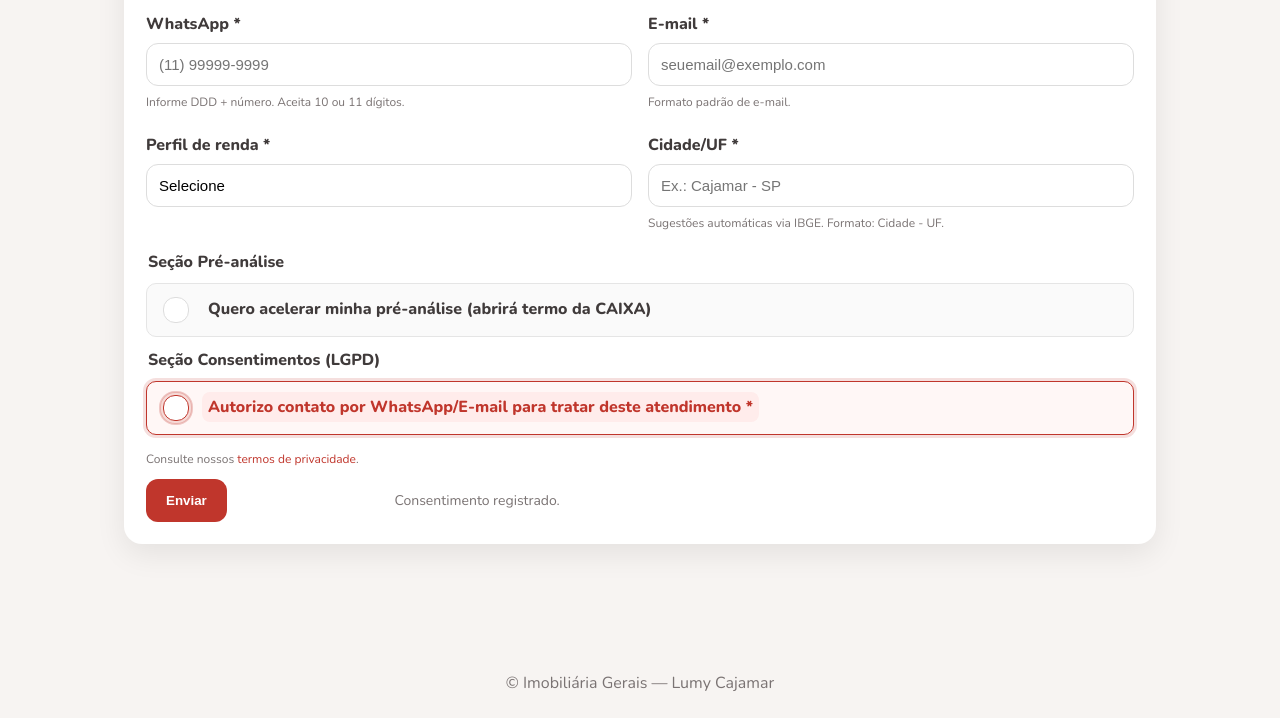
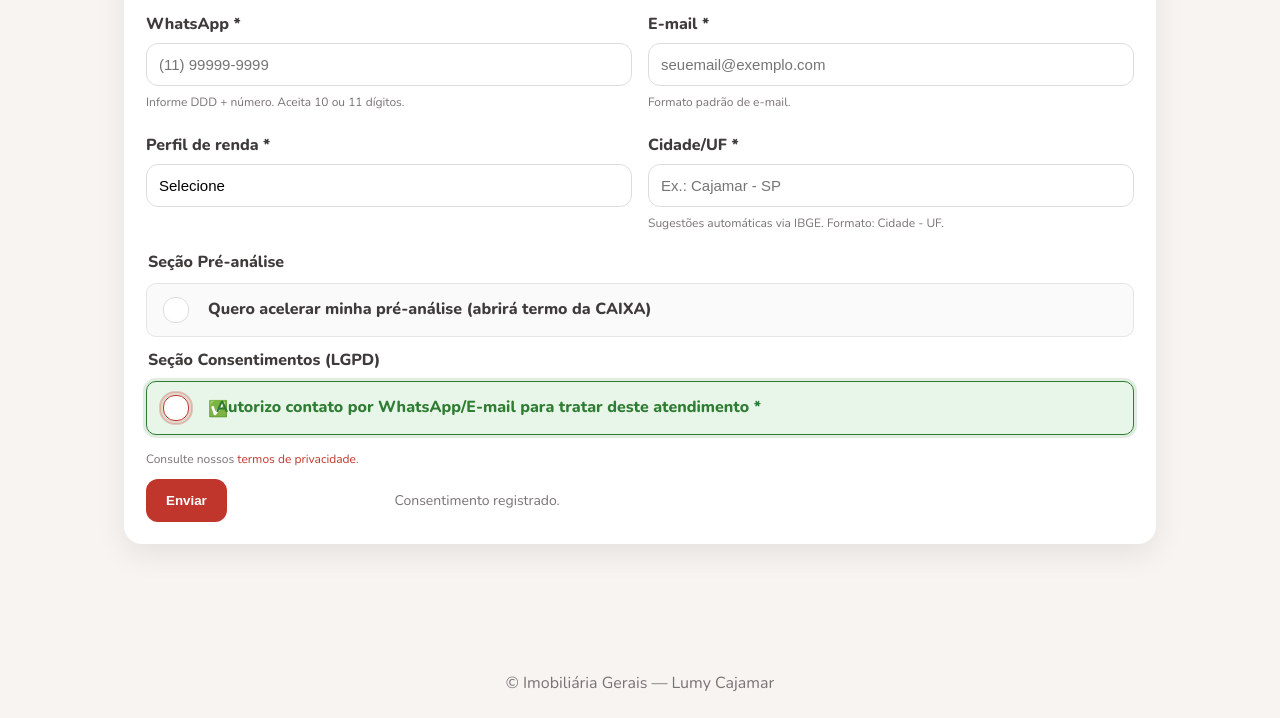
Before and after one commit to modilhao/imobiliaria-gerais, a plain HTML site: page lumy-cajamar-vendas.html in a window 1280 px wide. Both pictures are taken after a click on the element 640 px from the left and 6779 px from the top of the page. Shown: the part 6371-7089 px from the top of the page. Drawn offline with nearby package versions, Linux system fonts and the light colour scheme; no server answers.

Commit message:
UI: ícone no início do label e destaque dos checkboxes em verde (container, label e checkbox marcado)

```diff
--- a/lumy-cajamar-vendas.html
+++ b/lumy-cajamar-vendas.html
@@ -242,12 +242,16 @@
     /* Checkboxes linha única */
       .checkbox-line{display:flex;align-items:flex-start;gap:10px;padding:10px 12px;border:1px solid #e5e5e5;border-radius:10px;background:#fafafa;transition:background .2s ease, box-shadow .2s ease, border-color .2s ease; cursor:pointer}
       .checkbox-line:hover{background:#f7f3f2;border-color:#dcdcdc}
-      .checkbox-line:focus-within{box-shadow:0 0 0 3px rgba(190,45,35,.15);border-color:var(--red-minas);background:#fff7f6}
-      .checkbox-line.is-checked{border-color:var(--red-minas);background:#fff7f6}
-      .checkbox-line input[type="checkbox"]{margin-top:3px;accent-color:var(--red-minas);outline:none}
+      .checkbox-line:focus-within{box-shadow:0 0 0 3px rgba(46,125,50,.15);border-color:#2e7d32;background:#e8f5e9}
+      .checkbox-line.is-checked{border-color:#2e7d32;background:#e8f5e9}
+      .checkbox-line input[type="checkbox"]{margin-top:3px;accent-color:#8a8a8a;outline:none}
+      .checkbox-line input[type="checkbox"]:checked{accent-color:#2e7d32}
       .checkbox-line input[type="checkbox"]:focus{outline:2px solid rgba(192,54,44,.25);outline-offset:2px}
       .checkbox-line label{transition:color var(--dur-s) var(--ease-out), font-weight var(--dur-s) var(--ease-out), background .2s ease; border-radius:8px; padding:4px 6px}
-      .checkbox-line label.is-selected{color:var(--red-minas);font-weight:800;background:#ffeceb}
+      .checkbox-line label.is-selected{color:#2e7d32;font-weight:800;background:#e8f5e9}
+      /* Ícone de seleção no início do label */
+      .checkbox-line label::before{content:'';display:inline-block;width:0;height:0}
+      .checkbox-line label.is-selected::before{content:'✅';margin-right:8px;font-size:16px;line-height:1;vertical-align:-2px}
 
     /* Modal simples para PDF CAIXA */
     .modal-overlay{position:fixed;inset:0;background:rgba(0,0,0,.5);display:none;align-items:center;justify-content:center;z-index:2000}
```
